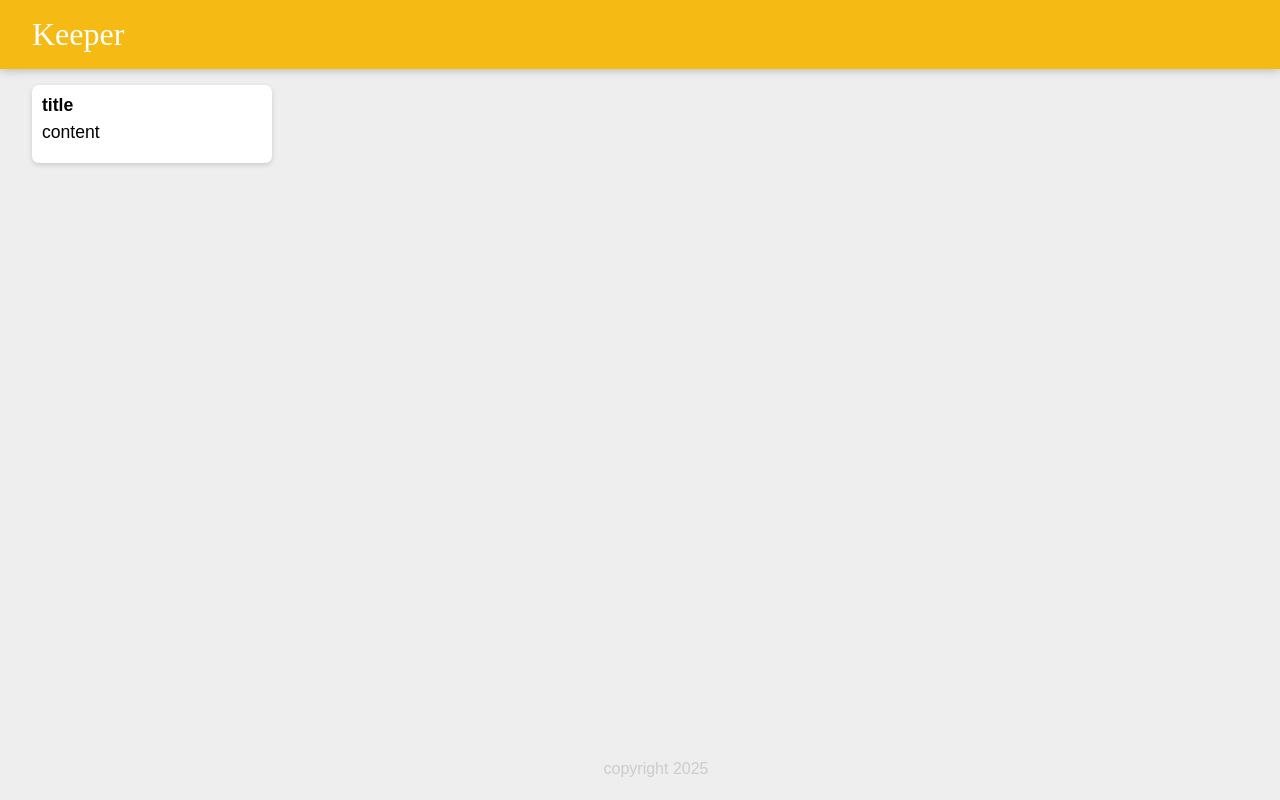
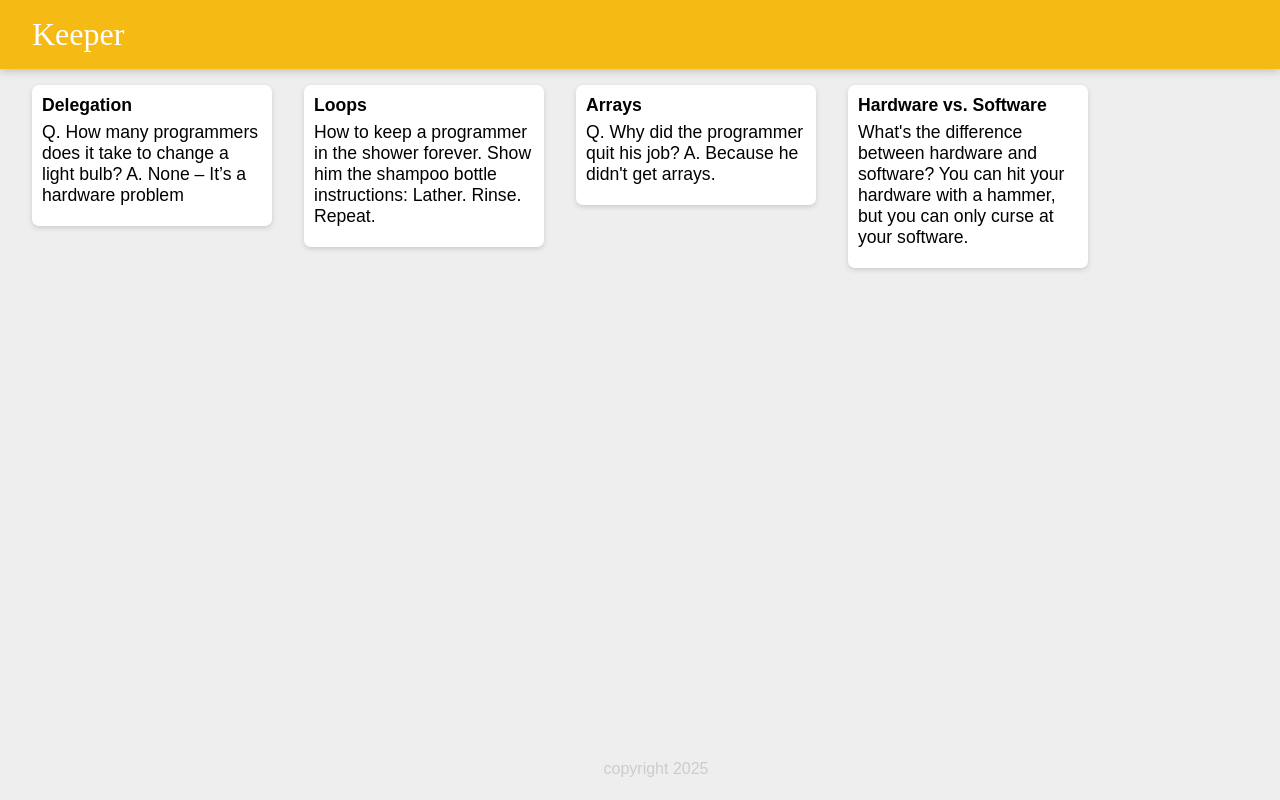
Before and after one commit to rumaishapk/React-Learning, a React (Vite) app: page / in a window 1280 px wide. Built offline with nearby package versions, Linux system fonts and the light colour scheme.

Commit message:
keeper app project-2

```diff
--- a/src/App.jsx
+++ b/src/App.jsx
@@ -1,13 +1,17 @@
 import Header from "./Header";
 import Footer from "./Footer";
 import Note from "./Note";
+import notes from "./notes";
 
 const App = () => {
 
  return (
         <div>
             <Header />
-            <Note />
+
+            {notes.map((note,index) => (
+                <Note note={note}/>
+            ))}
             <Footer />
         </div>
 
--- a/src/Note.jsx
+++ b/src/Note.jsx
@@ -1,10 +1,10 @@
 import React from 'react'
 
-const Note = () => {
+const Note = ({note}) => {
   return (
     <div className = "note">
-      <h1>title</h1>
-      <p>content</p>
+      <h1>{note.title}</h1>
+      <p>{note.content}</p>
     </div>
   )
 }
--- /dev/null
+++ b/src/notes.js
@@ -0,0 +1,27 @@
+const notes = [
+  {
+    key: 1,
+    title: "Delegation",
+    content:
+      "Q. How many programmers does it take to change a light bulb? A. None – It’s a hardware problem"
+  },
+  {
+    key: 2,
+    title: "Loops",
+    content:
+      "How to keep a programmer in the shower forever. Show him the shampoo bottle instructions: Lather. Rinse. Repeat."
+  },
+  {
+    key: 3,
+    title: "Arrays",
+    content:
+      "Q. Why did the programmer quit his job? A. Because he didn't get arrays."
+  },
+  {
+    key: 4,
+    title: "Hardware vs. Software",
+    content:
+      "What's the difference between hardware and software? You can hit your hardware with a hammer, but you can only curse at your software."
+  }
+];
+export default notes
```
